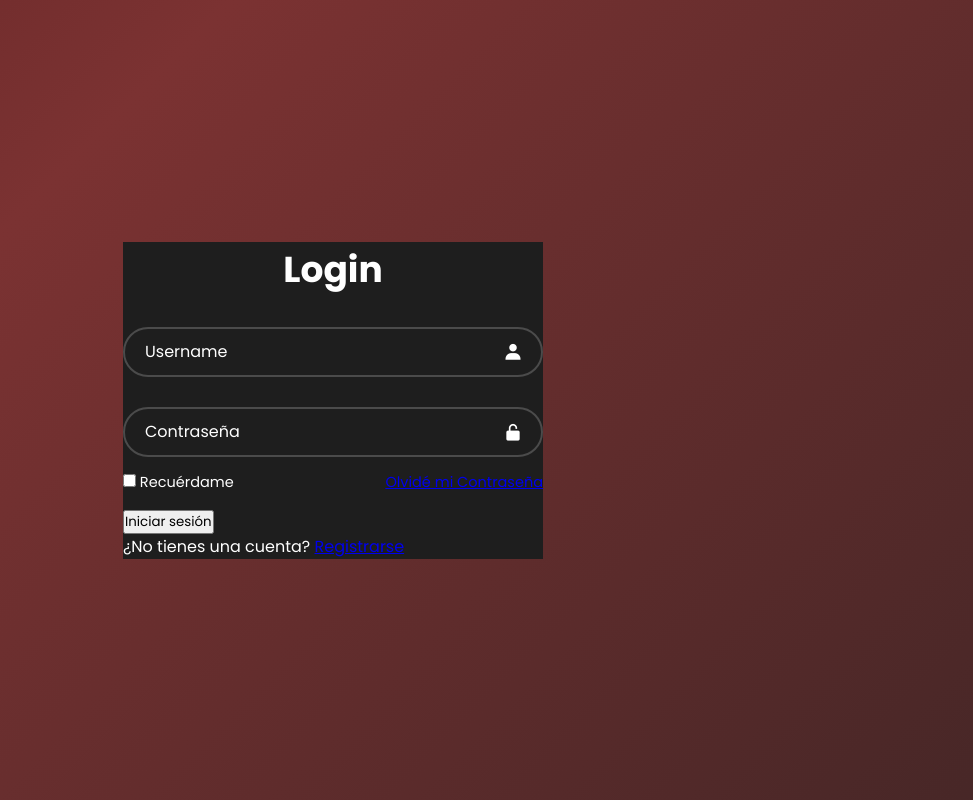
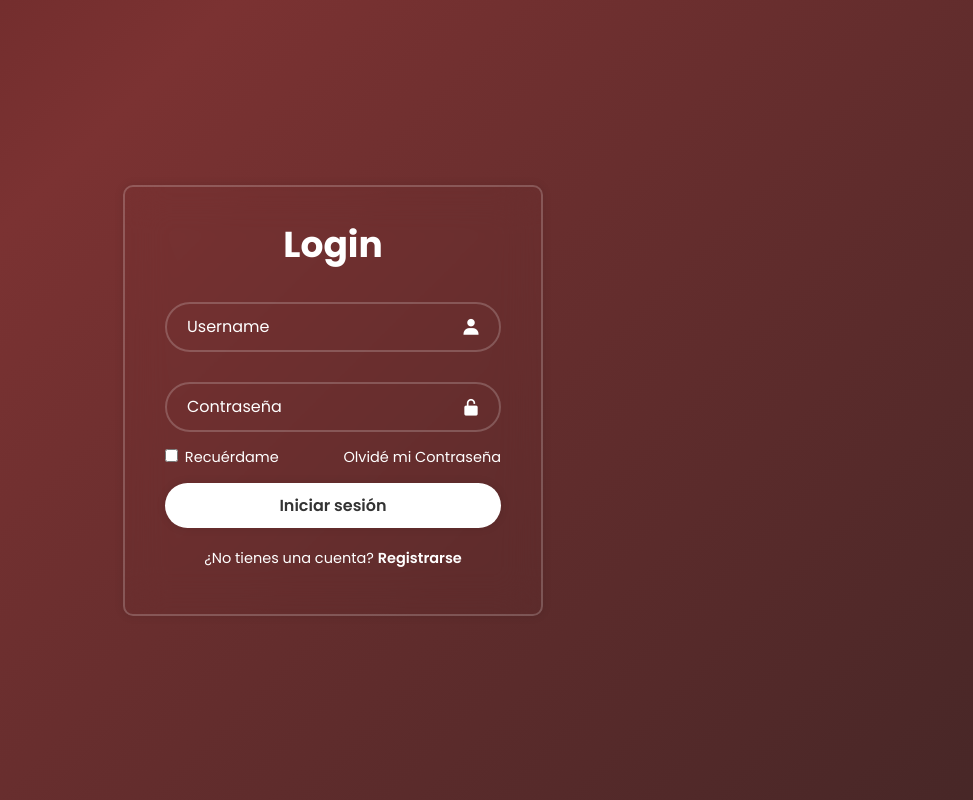
Before and after one commit to fsadriann/guanentino_responda, a PHP site: page /login.html in a window 1280 px wide. Shown: the whole page, without its empty margins (307-1280 px from the left). Run offline with PHP 8.4, Linux system fonts and the light colour scheme.

Commit message:
se está recreado la página de login

```diff
--- a/css/style.css
+++ b/css/style.css
@@ -35,8 +35,13 @@ body {
 
 .wrapper{
     width: 420px;
-    background: #1e1e1e;
+    background: transparent;
+    border: 2px solid rgba(255,255,255, .2);
+    backdrop-filter: blur(20px);
+    box-shadow: 0 0 10px rgba(0,0,0,.1);
     color: #fff;
+    border-radius: 10px;
+    padding: 30px 40px;
 }
 
 .wrapper h1 {
@@ -82,3 +87,47 @@ body {
     font-size: 14.5px;
     margin: -15px 0 15px;
 }
+
+.remember_forgot label input{
+    accent-color: #fff;
+    margin-right: 3px;
+}
+
+.remember_forgot a{
+    color: #fff;
+    text-decoration: none;
+}
+
+.remember_forgot a:hover {
+    text-decoration: underline;
+}
+
+.wrapper .btn{
+    width: 100%;
+    height: 45px;
+    background: #fff;
+    border: none;
+    outline: none;
+    border-radius: 40px;
+    box-shadow: 0 0 10px rgba(0,0,0,.1);
+    cursor: pointer;
+    font-size: 16px;
+    color: #333;
+    font-weight: 600;
+}
+
+.wrapper .register_link {
+    font-size: 14.5px;
+    text-align: center;
+    margin: 20px 0 15px;
+}
+
+.register_link p a{
+    color: #fff;
+    text-decoration: none;
+    font-weight: 600;
+}
+
+.register_link p:hover{
+    text-decoration: underline;
+}
```
